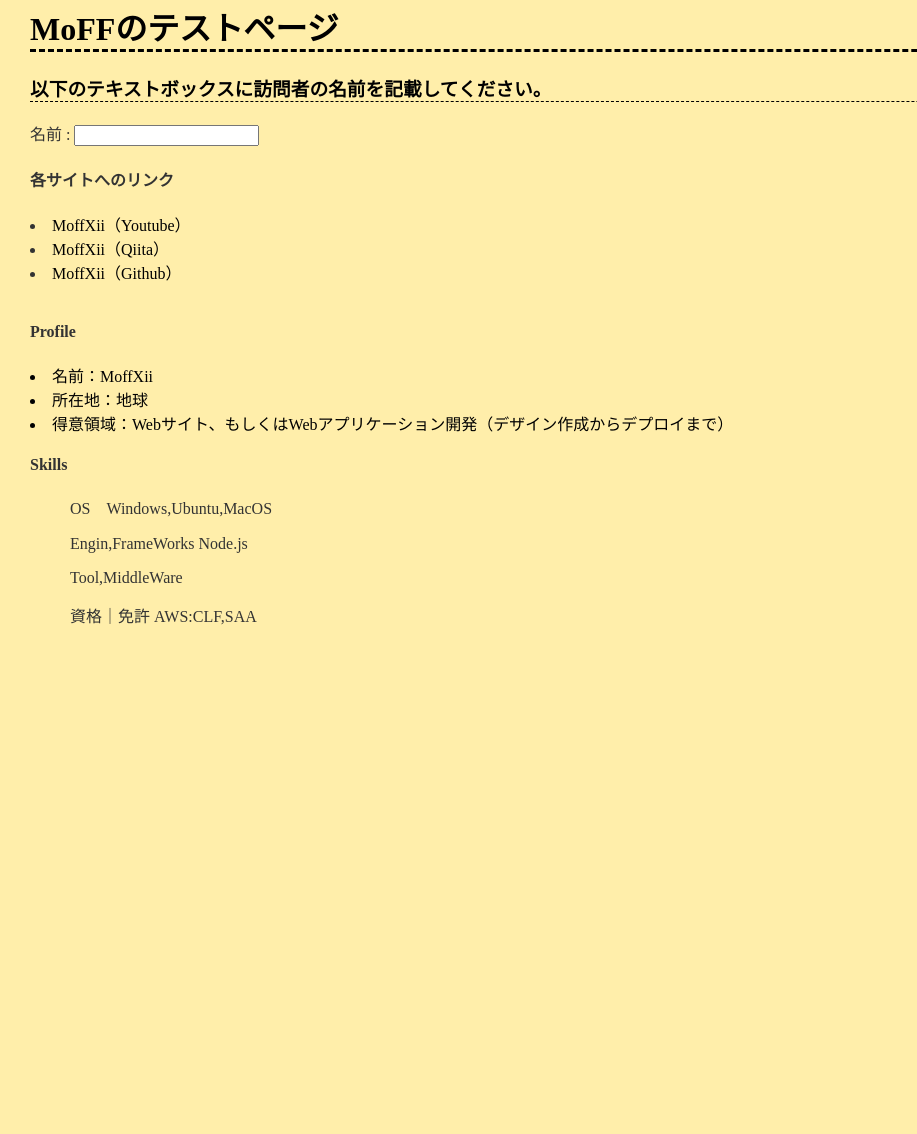
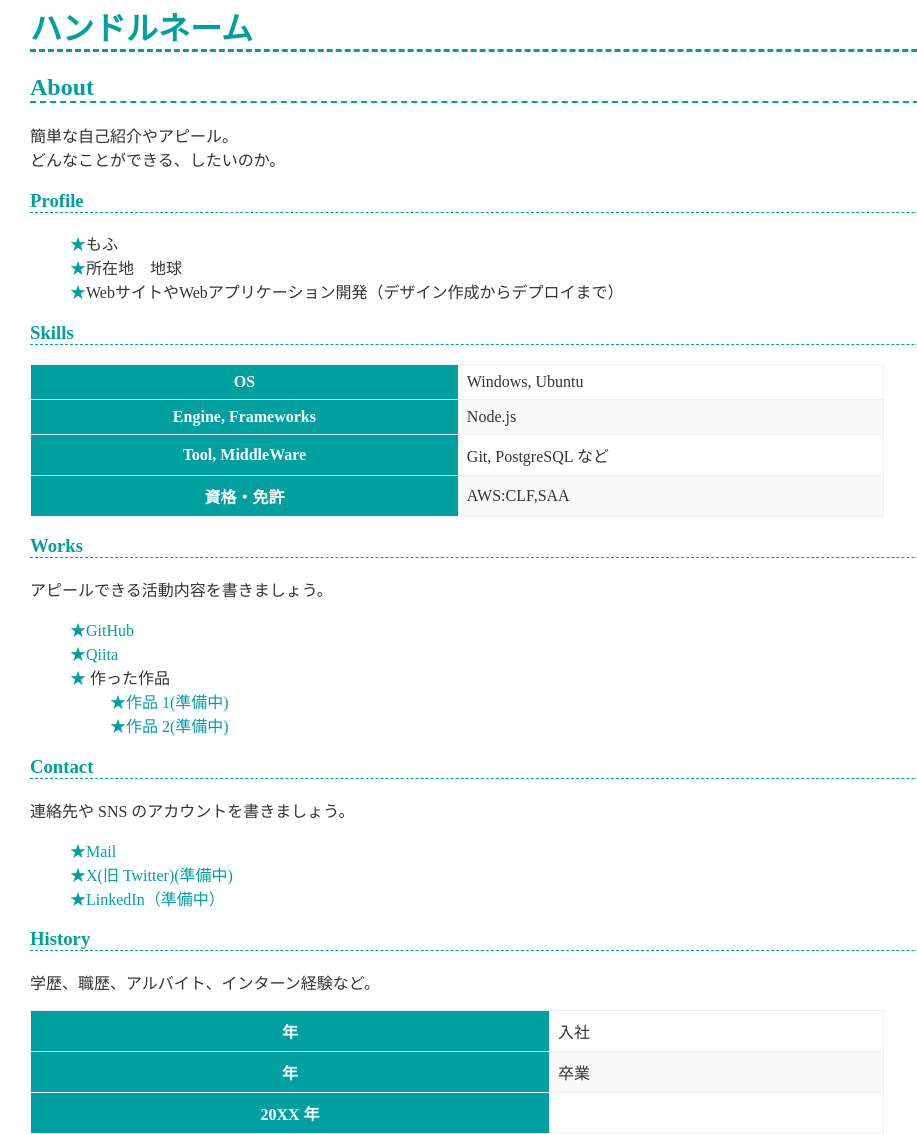
Before and after one commit to MoffMoffdayo/moff.github.io, a plain HTML site: page index.html in a window 1280 px wide. Shown: the part 48-1182 px from the top of the page, without its empty margins (0-917 px from the left). Before the commit the page ends 800 px from the top, so only its background shows below. Drawn offline with Linux system fonts and the light colour scheme.

Commit message:
ALL CHANEGES

```diff
--- a/index.html
+++ b/index.html
@@ -1,46 +1,84 @@
 <!DOCTYPE html>
 <html lang="ja">
+  <head>
+    <meta charset="utf-8">
+    <meta name="viewport" content="width=device-width, initial-scale=1">
+    <title>ハンドルネームのポートフォリオ</title>
+    <link href="style.css" rel="stylesheet">
+  </head>
+  <body>
+    <h1>ハンドルネーム</h1>
 
-<head>
-  <meta charset="utf-8">
-  <meta name="viewport" content="width=device-width, initial-scale=1">
-  <title>Moffのポートフォリオ</title>
-  <link href="Design.css" rel="stylesheet">
-</head>
+    <h2>About</h2>
+    <p>
+      簡単な自己紹介やアピール。<br>
+      どんなことができる、したいのか。
+    </p>
 
-<body>
-  <h1>MoFFのテストページ</h1>
-  <h3>以下のテキストボックスに訪問者の名前を記載してください。</h3>
-  名前 : <input type="text"></input>
-  <br>
-  <h4>各サイトへのリンク</h4>
-  <li>
-    <a href="https://www.youtube.com/channel/UCsctlMGjJ2XhdT86zxUOPsw">MoffXii（Youtube）</a>
-  </li>
-  <li>
-    <a href="https://qiita.com/moffmoffxii">MoffXii（Qiita）</a>
-  </li>
-  <li>
-    <a href="https://github.com/MoffMoffdayo">MoffXii（Github）</a>
-  </li>
-  <br>
-  <H4>Profile</H4>
-  <a>
-    <li>
-      名前：MoffXii
-    </li>
-    <li>
-      所在地：地球
-    </li>
-    <li>
-      得意領域：Webサイト、もしくはWebアプリケーション開発（デザイン作成からデプロイまで）
-    </li>
-  </a>
-  <H4>Skills</H4>
-  <ul>OS　Windows,Ubuntu,MacOS</ul>
-  <ul>Engin,FrameWorks Node.js</ul>
-  <ul>Tool,MiddleWare </ul>
-  <ul>資格｜免許 AWS:CLF,SAA</ul>
-</body>
+    <h3>Profile</h3>
+    <ul>
+      <li>もふ</li>
+      <li>所在地　地球</li>
+      <li>WebサイトやWebアプリケーション開発（デザイン作成からデプロイまで）</li>
+    </ul>
 
+    <h3>Skills</h3>
+    <table>
+      <tr>
+        <th>OS</th>
+        <td>Windows, Ubuntu</td>
+      </tr>
+      <tr>
+        <th>Engine, Frameworks</th>
+        <td>Node.js</td>
+      </tr>
+      <tr>
+        <th>Tool, MiddleWare</th>
+        <td>Git, PostgreSQL など</td>
+      </tr>
+      <tr>
+        <th>資格・免許</th>
+        <td>AWS:CLF,SAA </td>
+      </tr>
+    </table>
+
+    <h3>Works</h3>
+    <p>アピールできる活動内容を書きましょう。</p>
+    <ul>
+      <li><a href="https://github.com/MoffMoffdayo">GitHub</a></li>
+      <li><a href="https://qiita.com/moffmoffxii">Qiita</a></li>
+      <li>
+        作った作品
+        <ul>
+          <li><a href="https://example.com/">作品 1(準備中)</a></li>
+          <li><a href="https://example.com/">作品 2(準備中)</a></li>
+        </ul>
+      </li>
+    </ul>
+
+    <h3>Contact</h3>
+    <p>連絡先や SNS のアカウントを書きましょう。</p>
+    <ul>
+      <li><a href="moffmoffxii@gmail.com">Mail</a></li>
+      <li><a href="https://twitter.com/">X(旧 Twitter)(準備中)</a></li>
+      <li><a href="https://www.linkedin.com/">LinkedIn（準備中）</a></li>
+    </ul>
+
+    <h3>History</h3>
+    <p>学歴、職歴、アルバイト、インターン経験など。</p>
+    <table>
+      <tr>
+        <th>年</th>
+        <td> 入社</td>
+      </tr>
+      <tr>
+        <th>年</th>
+        <td> 卒業</td>
+      </tr>
+      <tr>
+        <th>20XX 年</th>
+        <td></td>
+      </tr>
+    </table>
+  </body>
 </html>
--- a/Design.css
+++ b/style.css
@@ -3,8 +3,7 @@
 -------------------- */
 
 :root {
-  --theme-color: Black;
-  background-color: #FFEEAA;
+  --theme-color: #00a0a0;
 }
 
 * {
@@ -48,7 +47,7 @@ ul {
   list-style: none;
 }
 li:before {
-
+  content: "★";
   color: var(--theme-color);
 }
 
```
